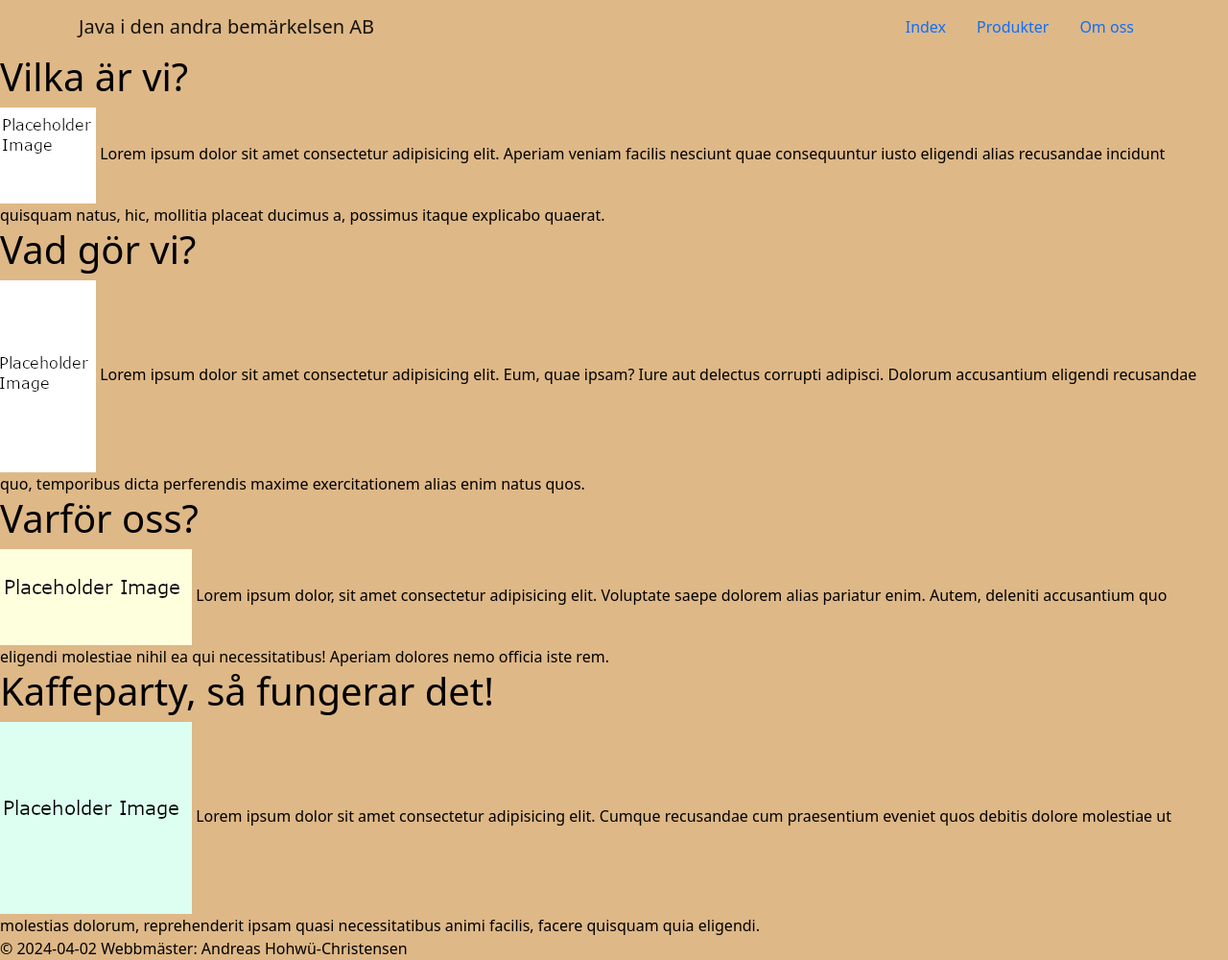
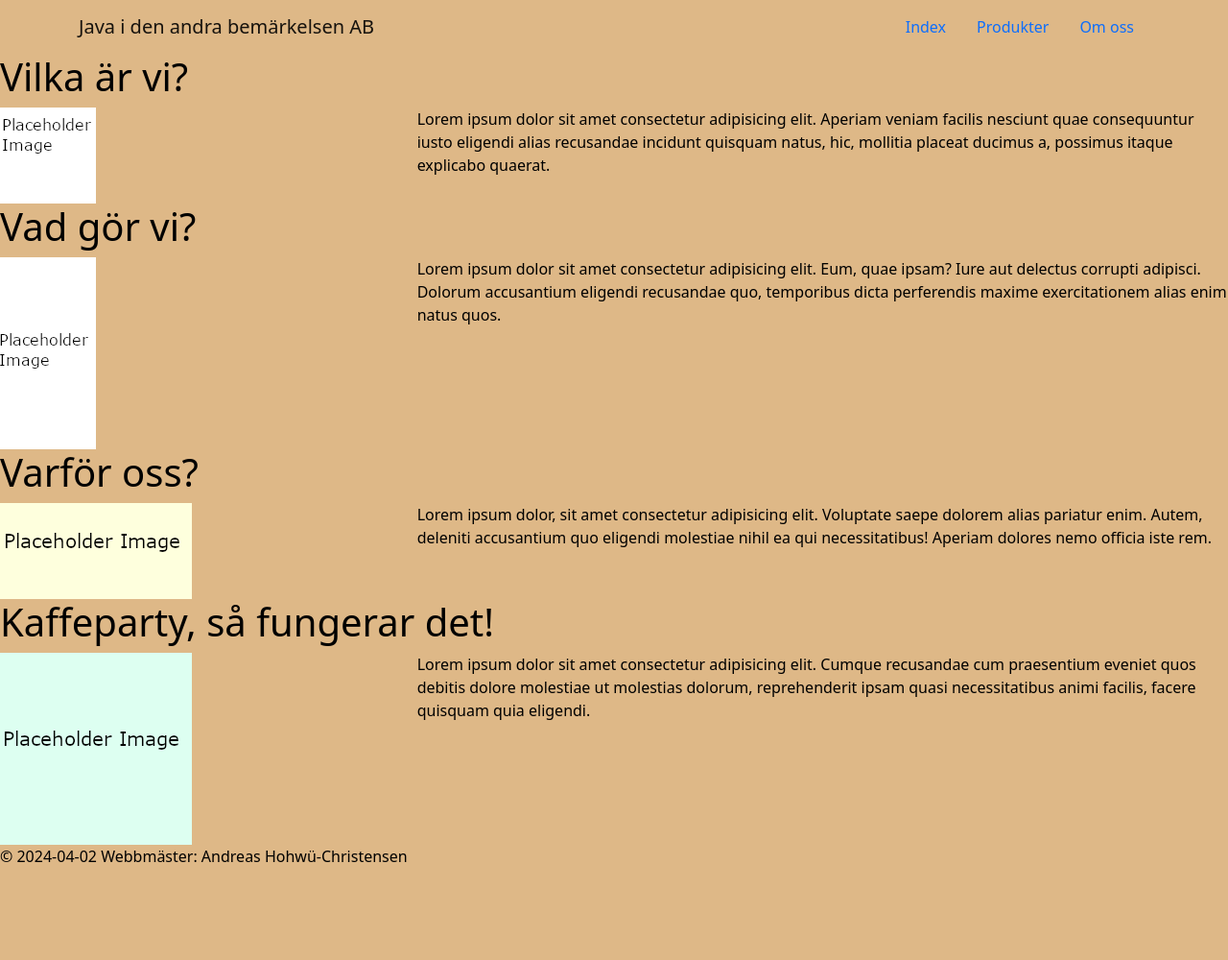
Before and after one commit to AndreasHC/DotnetExercise8, a plain HTML site: page index.html in a window 1280 px wide. Shown: the whole page at 96% size. After the commit the page ends 904 px from the top, so only its background shows below. Drawn offline with nearby package versions, Linux system fonts and the light colour scheme.

Commit message:
Let us pretend to care about bootstrap just a little longer.

```diff
--- a/index.html
+++ b/index.html
@@ -1,54 +1,88 @@
 <!DOCTYPE html>
 <html lang="sv">
+
 <head>
     <meta charset="UTF-8">
     <meta name="viewport" content="width=device-width, initial-scale=1.0">
     <title>Index</title>
-    <link href="https://cdn.jsdelivr.net/npm/bootstrap@5.2.3/dist/css/bootstrap.min.css" rel="stylesheet" integrity="sha384-rbsA2VBKQhggwzxH7pPCaAqO46MgnOM80zW1RWuH61DGLwZJEdK2Kadq2F9CUG65" crossorigin="anonymous">
+    <link href="https://cdn.jsdelivr.net/npm/bootstrap@5.2.3/dist/css/bootstrap.min.css" rel="stylesheet"
+        integrity="sha384-rbsA2VBKQhggwzxH7pPCaAqO46MgnOM80zW1RWuH61DGLwZJEdK2Kadq2F9CUG65" crossorigin="anonymous">
     <link rel="stylesheet" href="style.css" />
 </head>
+
 <body>
     <!-- Apparently, the alternatives to this repetition between pages are scripting, iframes, some css magic that prevents marking the text, and server side includes, none of which I am willing to deal with at this point.-->
     <header>
-        <nav class = "navbar">
-            <div class = "container">
-                <a class = "navbar-brand" href = "index.html">Java i den andra bemärkelsen AB</a>
-                <ul class = "nav">
-                    <li class = "nav-item">
-                        <a class = "nav-link" href ="index.html">Index</a>
+        <nav class="navbar">
+            <div class="container">
+                <a class="navbar-brand" href="index.html">Java i den andra bemärkelsen AB</a>
+                <ul class="nav">
+                    <li class="nav-item">
+                        <a class="nav-link" href="index.html">Index</a>
                     </li>
-                    <li class = "nav-item">
-                        <a class = "nav-link" href ="produkter.html">Produkter</a>
+                    <li class="nav-item">
+                        <a class="nav-link" href="produkter.html">Produkter</a>
                     </li>
-                    <li class = "nav-item">
-                        <a class = "nav-link" href ="om_oss.html">Om oss</a>
+                    <li class="nav-item">
+                        <a class="nav-link" href="om_oss.html">Om oss</a>
                     </li>
                 </ul>
-              </div>
-          </nav>
+            </div>
+        </nav>
     </header>
-    <div>
+    <div class="row">
         <h1>Vilka är vi?</h1>
-        <img src="Placeholder 1.png">
-        Lorem ipsum dolor sit amet consectetur adipisicing elit. Aperiam veniam facilis nesciunt quae consequuntur iusto eligendi alias recusandae incidunt quisquam natus, hic, mollitia placeat ducimus a, possimus itaque explicabo quaerat.
+        <div class="col-12 col-sm-4">
+            <img src="Placeholder 1.png">
+        </div>
+        <div class="col">
+            Lorem ipsum dolor sit amet consectetur adipisicing elit. Aperiam veniam facilis nesciunt quae consequuntur
+            iusto
+            eligendi alias recusandae incidunt quisquam natus, hic, mollitia placeat ducimus a, possimus itaque
+            explicabo
+            quaerat.
+        </div>
     </div>
-    <div>
+    <div class="row">
         <h1>Vad gör vi?</h1>
-        <img src = "Placeholder 2.png">
-        Lorem ipsum dolor sit amet consectetur adipisicing elit. Eum, quae ipsam? Iure aut delectus corrupti adipisci. Dolorum accusantium eligendi recusandae quo, temporibus dicta perferendis maxime exercitationem alias enim natus quos.
+        <div class="col-12 col-sm-4">
+            <img src="Placeholder 2.png">
+        </div>
+        <div class="col">
+            Lorem ipsum dolor sit amet consectetur adipisicing elit. Eum, quae ipsam? Iure aut delectus corrupti
+            adipisci.
+            Dolorum accusantium eligendi recusandae quo, temporibus dicta perferendis maxime exercitationem alias enim
+            natus quos.
+        </div>
     </div>
-    <div>
+    <div class="row">
         <h1>Varför oss?</h1>
-        <img src = "Placeholder 3.png">
-        Lorem ipsum dolor, sit amet consectetur adipisicing elit. Voluptate saepe dolorem alias pariatur enim. Autem, deleniti accusantium quo eligendi molestiae nihil ea qui necessitatibus! Aperiam dolores nemo officia iste rem.
+        <div class="col-12 col-sm-4">
+            <img src="Placeholder 3.png">
+        </div>
+        <div class="col">
+            Lorem ipsum dolor, sit amet consectetur adipisicing elit. Voluptate saepe dolorem alias pariatur enim.
+            Autem,
+            deleniti accusantium quo eligendi molestiae nihil ea qui necessitatibus! Aperiam dolores nemo officia iste
+            rem.
+        </div>
     </div>
-    <div>
+    <div class="row">
         <h1>Kaffeparty, så fungerar det!</h1>
-        <img src = "Placeholder 4.png">
-        Lorem ipsum dolor sit amet consectetur adipisicing elit. Cumque recusandae cum praesentium eveniet quos debitis dolore molestiae ut molestias dolorum, reprehenderit ipsam quasi necessitatibus animi facilis, facere quisquam quia eligendi.
+        <div class="col-12 col-sm-4">
+            <img src="Placeholder 4.png">
+        </div>
+        <div class="col">
+            Lorem ipsum dolor sit amet consectetur adipisicing elit. Cumque recusandae cum praesentium eveniet quos
+            debitis
+            dolore molestiae ut molestias dolorum, reprehenderit ipsam quasi necessitatibus animi facilis, facere
+            quisquam
+            quia eligendi.
+        </div>
     </div>
     <footer>
         &copy; 2024-04-02 Webbmäster: Andreas Hohwü-Christensen
     </footer>
 </body>
+
 </html>
```
